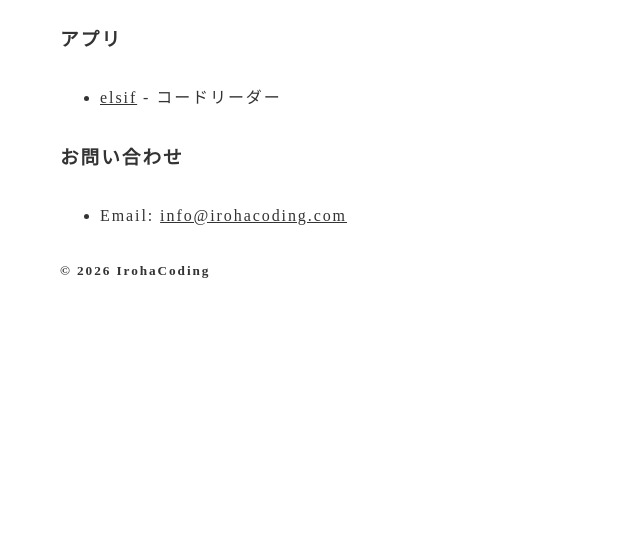
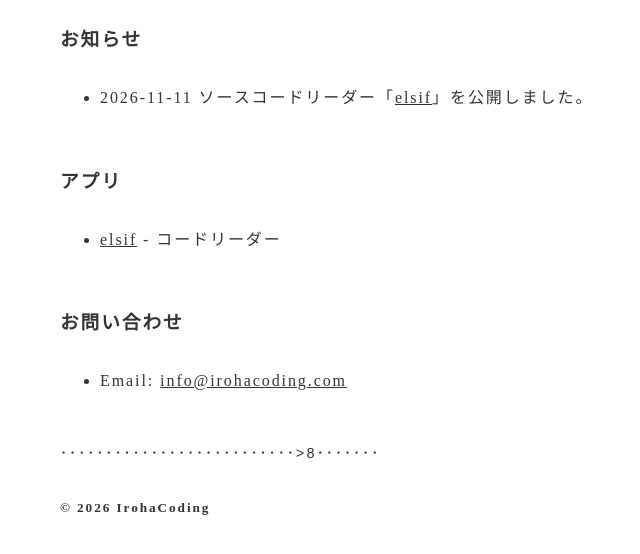
Before and after one commit to irohacoding/irohacoding.github.io, a plain HTML site: page index.html in a window 1280 px wide. Shown: the part 114-668 px from the top of the page, without its empty margins (84-724 px from the left). Drawn offline with Linux system fonts and the light colour scheme.

Commit message:
Add news section for top page.

```diff
--- a/index.html
+++ b/index.html
@@ -33,22 +33,44 @@
       a {
           color: #333;
       }
+      section {
+          padding-bottom: 0.5em;
+      }
+      .border {
+          font-size: 110%;
+          font-family: monospace;
+      }
     </style>
     <link rel="icon" href="favicon.png" type="image/png">
   </head>
   <body>
     <div class="wrapper">
       <div class="container">
+        <header>
           <h1>IrohaCoding</h1>
+        </header>
+        <section>
+          <h3>お知らせ</h3>
+          <ul>
+            <li>2026-11-11 ソースコードリーダー「<a href="elsif/index.html">elsif</a>」を公開しました。</li>
+          </ul>
+        </section>
+        <section>
           <h3>アプリ</h3>
           <ul>
             <li><a href="elsif/index.html">elsif</a> - コードリーダー</li>
           </ul>
+        </section>
+        <section>
           <h3>お問い合わせ</h3>
           <ul>
             <li>Email: <a href="mailto:info@irohacoding.com">info@irohacoding.com</a></li>
           </ul>
+        </section>
+        <p class="border">･･････････････････････････>8･･･････</p>
+        <footer>
           <h5>&copy; 2026 IrohaCoding</h5>
+        </footer>
       </div>
     </div>
   </body>
```
Lines whose indentation alone changed are shown as unchanged.
